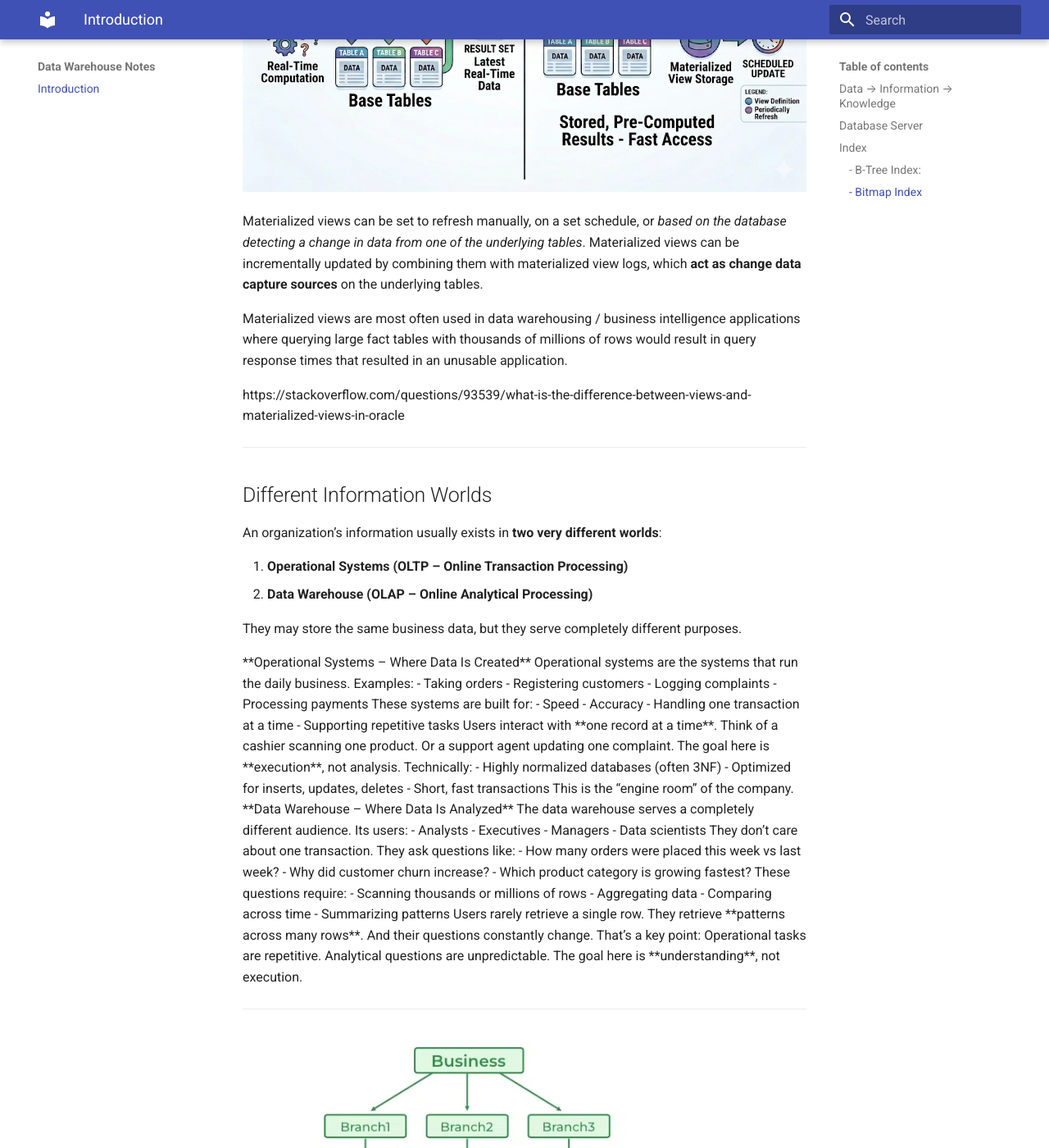
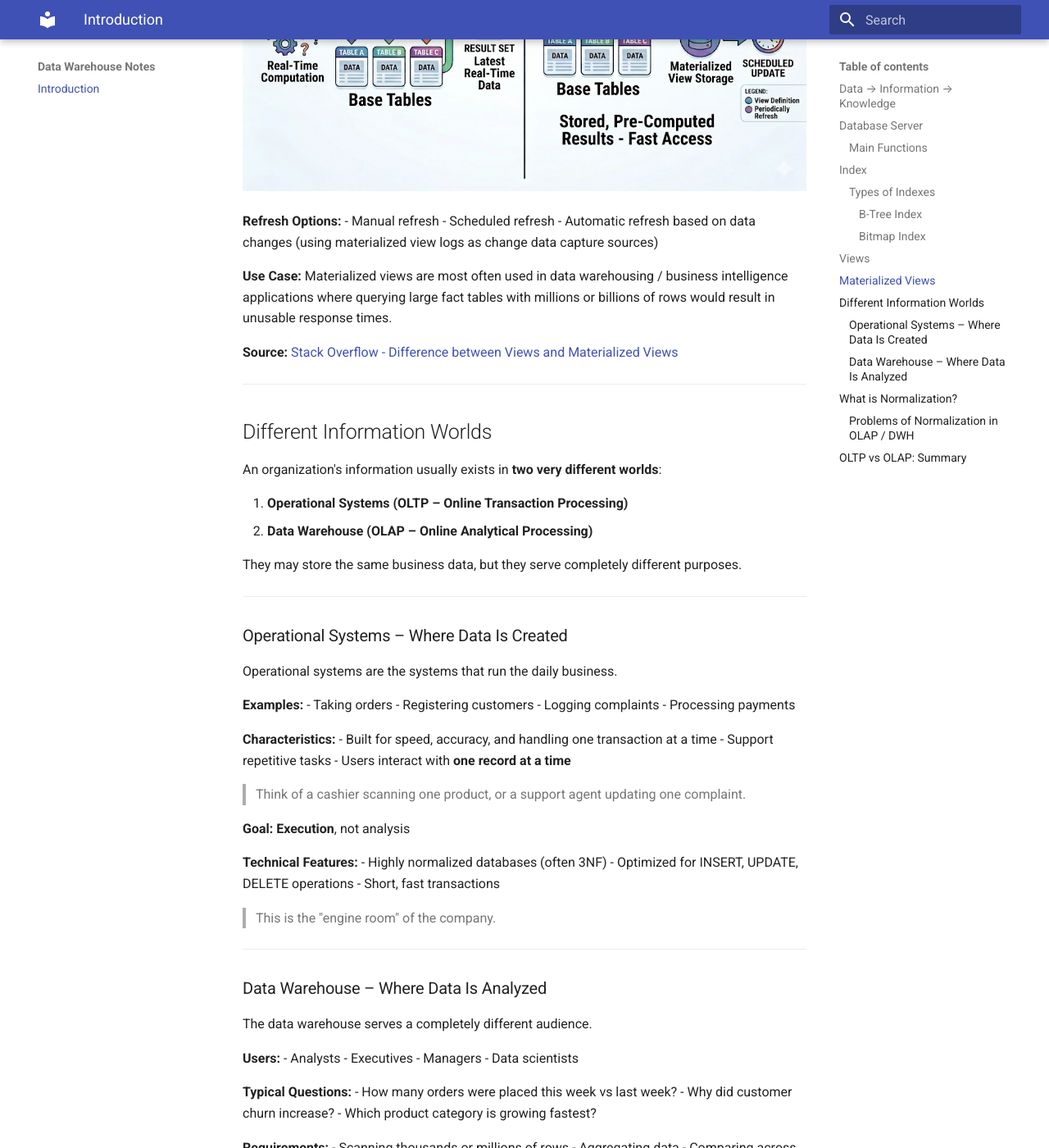
Before and after one commit to salma-nour-eldeen6/data-warehouse-study-notes, an MkDocs documentation site: the page built from docs/ch-1/1_introduction.md, in a window 1280 px wide and 1400 px high, scrolled down 4911 px. Shown: the whole window at 82% size. Built offline with MkDocs 1.6.1 and Material for MkDocs 9.7.7, drawn with Linux system fonts in a browser that asks for light colours; some of the changed text lies outside the part shown.

Commit message:
refactor: improve presentation of introduction file

```diff
--- a/docs/ch-1/1_introduction.md
+++ b/docs/ch-1/1_introduction.md
@@ -1,267 +1,237 @@
 # Introduction
 
-### Data → Information → Knowledge
+## Data → Information → Knowledge
 
-**Data**:
-Raw facts with no meaning yet.
-(Example: numbers, text, logs)
-
-**Information**:
-Data after processing and organizing it.
-It becomes meaningful and useful.
-
-**Knowledge**:
-Deeper understanding extracted from information.
-It represents **hidden patterns and insights**.
+| Concept | Description |
+|:--------|:------------|
+| **Data** | Raw facts with no meaning yet.<br>*Example: numbers, text, logs* |
+| **Information** | Data after processing and organizing it.<br>It becomes meaningful and useful. |
+| **Knowledge** | Deeper understanding extracted from information.<br>It represents **hidden patterns and insights**. |
 
 ![image.png](img/introduction/image.png)
 
-<aside>
-
-- **Knowledge = hidden patterns**
-When you analyze information and discover patterns, you create knowledge.
-- When you **share knowledge**, it becomes **information for others**
-(because they receive it as something structured and understandable).
-- You can **process information multiple times**,
-and it can still remain **information** unless you discover new insights (knowledge).
-</aside>
+> **📌 Key Points**
+> - **Knowledge = hidden patterns** — When you analyze information and discover patterns, you create knowledge.
+> - When you **share knowledge**, it becomes **information for others** (because they receive it as something structured and understandable).
+> - You can **process information multiple times**, and it can still remain **information** unless you discover new insights (knowledge).
 
 ---
 
-
-## **Database Server**
+## Database Server
 
 A **DB Server** is a server responsible for storing, managing, and retrieving data efficiently and securely. It **allows multiple users or applications to access the same data simultaneously**, while ensuring consistency, security, and integrity. It is the core of any system that relies on structured data.
 
-**Main Functions:**
+### Main Functions
 
-- Store data in **tables** in an organized way.
-- Perform **CRUD operations**: Create, Read, Update, Delete.
-- Manage **transactions** to ensure **data integrity**.
-- Handle **multi-user access** and concurrency.
-- Manage **backups** and **recovery**.
+| Function | Description |
+|:---------|:------------|
+| **Storage** | Store data in **tables** in an organized way |
+| **CRUD Operations** | Create, Read, Update, Delete |
+| **Transaction Management** | Ensure **data integrity** |
+| **Concurrency** | Handle **multi-user access** |
+| **Backup & Recovery** | Manage backups and recovery |
 
 ---
 
-## **Index**
+## Index
 
 An **Index** is a **database object** that exists independently of the table data and **speeds up data retrieval** by providing a fast lookup mechanism, without scanning the entire table. It can be created or dropped without physically affecting the table.
 
-**Types of Indexes:**
+### Types of Indexes
 
-### **- B-Tree Index:**
+#### B-Tree Index
 
 Most common; good for exact matches or range queries.
 
-- B-trees, short for *balanced trees*, are the most common type of database index. A **B-tree index** is an ordered list of values divided into ranges. By associating a key with a row or range of rows, B-trees provide excellent retrieval performance for a wide range of queries, including exact match and range searches.-
+> B-trees, short for *balanced trees*, are the most common type of database index. A **B-tree index** is an ordered list of values divided into ranges. By associating a key with a row or range of rows, B-trees provide excellent retrieval performance for a wide range of queries, including exact match and range searches.
 
-    ![image.png](img/introduction/image%201.png)
+![image.png](img/introduction/image%201.png)
 
-    ---
+---
 
+#### Bitmap Index
 
-### **- Bitmap Index**
+Used in OLAP for columns with **low cardinality** (few distinct values, like Gender or Status).
 
-Used in OLAP for columns with low cardinality (like Gender or Status).
+- A Bitmap Index is like a map of bits for each value in a column, which helps the database find rows faster without scanning the entire table.
+- In a **bitmap index**, the database stores a bitmap for each index key. In a conventional B-tree index, one index entry points to a single row. In a bitmap index, each index key stores pointers to multiple rows.
 
-- A Bitmap Index is like a map of bits for each value in a column, which helps the database find rows faster without scanning the entire table
-- In a **bitmap index**, the database stores a bitmap for each index key. In a conventional B-tree index, one index entry points to a single row.
+**When to use bitmap indexes:**
+- The indexed columns have low [cardinality](https://docs.oracle.com/en/database/oracle/oracle-database/19/cncpt/Chunk806120860.html#GUID-5CD22620-6D7A-40DC-BA09-EE3B5339C7F8) (number of distinct values is small compared to table rows).
+- The indexed table is either read-only or not subject to significant modification by DML statements.
 
-    In a bitmap index, each index key stores pointers to multiple rows.
+**Example:** To count all female customers, the database can check the bitmap for 'F' directly instead of scanning all rows.
 
-    Bitmap indexes are primarily designed for data warehousing or environments in which queries reference many columns in an ad hoc fashion. Situations that may call for a bitmap index include:
+**Sample Bitmap for One Column**
 
-    - The indexed columns have low [cardinality](https://docs.oracle.com/en/database/oracle/oracle-database/19/cncpt/Chunk806120860.html#GUID-5CD22620-6D7A-40DC-BA09-EE3B5339C7F8), that is, the number of distinct values is small compared to the number of table rows.
-    - The indexed table is either read-only or not subject to significant modification by DML statements.
-
-For example, if you want to count all female customers, the database can check the bitmap for 'F' directly instead of scanning all rows.
-
-Table 3-4 Sample Bitmap for One Column
-
-| **Value** | **Row 1** | **Row 2** | **Row 3** | **Row 4** | **Row 5** | **Row 6** | **Row 7** |
-| --- | --- | --- | --- | --- | --- | --- | --- |
+| Value | Row 1 | Row 2 | Row 3 | Row 4 | Row 5 | Row 6 | Row 7 |
+|:-----:|:-----:|:-----:|:-----:|:-----:|:-----:|:-----:|:-----:|
 | `M` | 1 | 0 | 1 | 1 | 1 | 0 | 0 |
 | `F` | 0 | 1 | 0 | 0 | 0 | 1 | 1 |
 
-A mapping function converts each bit in the bitmap to a rowid of the `customers` table. Each bit value depends on the values of the corresponding row in the table.
+A mapping function converts each bit in the bitmap to a rowid of the `customers` table. Each bit value depends on the values of the corresponding row in the table.
 
-For example, the bitmap for the `M` value contains a `1` as its first bit because the gender is `M` in the first row of the `customers` table. The bitmap `cust_gender='M'` has a `0` for the bits in rows 2, 6, and 7 because these rows do not contain `M` as their value.
+For example, the bitmap for the `M` value contains a `1` as its first bit because the gender is `M` in the first row of the `customers` table. The bitmap `cust_gender='M'` has a `0` for the bits in rows 2, 6, and 7 because these rows do not contain `M` as their value.
 
 ---
 
-able 3-5 Sample Bitmap for Two Columns
+**Sample Bitmap for Two Columns**
 
-| **Value** | **Row 1** | **Row 2** | **Row 3** | **Row 4** | **Row 5** | **Row 6** | **Row 7** |
-| --- | --- | --- | --- | --- | --- | --- | --- |
+| Value | Row 1 | Row 2 | Row 3 | Row 4 | Row 5 | Row 6 | Row 7 |
+|:-----:|:-----:|:-----:|:-----:|:-----:|:-----:|:-----:|:-----:|
 | `M` | 1 | 0 | 1 | 1 | 1 | 0 | 0 |
 | `F` | 0 | 1 | 0 | 0 | 0 | 1 | 1 |
 | `single` | 0 | 0 | 0 | 0 | 0 | 1 | 1 |
 | `divorced` | 0 | 0 | 0 | 0 | 0 | 0 | 0 |
-| `single` or `divorced`, and `F` | 0 | 0 | 0 | 0 | 0 | 1 | 1 |
+| `single` or `divorced`, and `F` | 0 | 0 | 0 | 0 | 0 | 1 | 1 |
 
-Bitmap indexing efficiently merges indexes that correspond to several conditions in a `WHERE` clause. Rows that satisfy some, but not all, conditions are filtered out before the table itself is accessed. This technique improves response time, often dramatically.
+Bitmap indexing efficiently merges indexes that correspond to several conditions in a `WHERE` clause. Rows that satisfy some, but not all, conditions are filtered out before the table itself is accessed. This technique improves response time, often dramatically.
 
 ---
 
-- The **DB Server** creates and maintains the index.
-- Every time data changes (Insert/Update/Delete), the server automatically updates the index.
+> **ℹ️ Note:** The DB Server creates and maintains the index. Every time data changes (Insert/Update/Delete), the server automatically updates the index.
 
-**Source**
-
-- https://docs.oracle.com/en/database/oracle/oracle-database/19/cncpt/indexes-and-index-organized-tables.html#GUID-B15C4817-7748-456D-9740-8B9628AF9F47
+**Source:** [Oracle Database Concepts - Indexes](https://docs.oracle.com/en/database/oracle/oracle-database/19/cncpt/indexes-and-index-organized-tables.html#GUID-B15C4817-7748-456D-9740-8B9628AF9F47)
 
 ---
 
-# **Views**
+## Views
 
-They evaluate the data in the tables underlying the view definition **at the time the view is queried**. It is a logical view of your tables, with no data stored anywhere else.
+They evaluate the data in the tables underlying the view definition **at the time the view is queried**. It is a logical view of your tables, with no data stored anywhere else.
 
-The upside of a view is that it will **always return the latest data to you**. The **downside of a view is that its performance** depends on how good a select statement the view is based on. If the select statement used by the view joins many tables, or uses joins based on non-indexed columns, the view could perform poorly.
-
-# **Materialized views**
-
-They are similar to regular views, in that they are a logical view of your data (based on a select statement), however, the **underlying query result set has been saved to a table**. The upside of this is that when you query a materialized view, **you are querying a table**, which may also be indexed.
-
-In addition, because all the joins have been resolved at materialized view refresh time, you pay the price of the join once (or as often as you refresh your materialized view), rather than each time you select from the materialized view. In addition, with query rewrite enabled, Oracle can optimize a query that selects from the source of your materialized view in such a way that it instead reads from your materialized view. In situations where you create materialized views as forms of aggregate tables, or as copies of frequently executed queries, this can greatly speed up the response time of your end user application. The **downside though is that the data you get back from the materialized view is only as up to date as the last time the materialized view has been refreshed**.
+| Aspect | Description |
+|:-------|:------------|
+| **Upside** | Always returns the latest data |
+| **Downside** | Performance depends on the underlying SELECT statement. If it joins many tables or uses non-indexed columns, the view could perform poorly. |
 
 ---
 
+## Materialized Views
+
+Similar to regular views (logical view based on a SELECT statement), but the **underlying query result set has been saved to a table**.
+
+| Aspect | Description |
+|:-------|:------------|
+| **Upside** | Querying a materialized view means querying a table, which may also be indexed. Joins are resolved at refresh time, so you pay the join cost once. With query rewrite enabled, Oracle can optimize queries to read from the materialized view automatically. |
+| **Downside** | Data is only as up-to-date as the last refresh. |
+
 ![image.png](img/introduction/image%202.png)
 
-Materialized views can be set to refresh manually, on a set schedule, or *based on the database detecting a change in data from one of the underlying tables*. Materialized views can be incrementally updated by combining them with materialized view logs, which **act as change data capture sources** on the underlying tables.
+**Refresh Options:**
+- Manual refresh
+- Scheduled refresh
+- Automatic refresh based on data changes (using materialized view logs as change data capture sources)
 
-Materialized views are most often used in data warehousing / business intelligence applications where querying large fact tables with thousands of millions of rows would result in query response times that resulted in an unusable application.
+**Use Case:** Materialized views are most often used in data warehousing / business intelligence applications where querying large fact tables with millions or billions of rows would result in unusable response times.
 
-https://stackoverflow.com/questions/93539/what-is-the-difference-between-views-and-materialized-views-in-oracle
+**Source:** [Stack Overflow - Difference between Views and Materialized Views](https://stackoverflow.com/questions/93539/what-is-the-difference-between-views-and-materialized-views-in-oracle)
 
 ---
 
 ## Different Information Worlds
 
-An organization’s information usually exists in **two very different worlds**:
+An organization's information usually exists in **two very different worlds**:
 
 1. **Operational Systems (OLTP – Online Transaction Processing)**
 2. **Data Warehouse (OLAP – Online Analytical Processing)**
 
 They may store the same business data, but they serve completely different purposes.
 
-<aside>
+---
 
-**Operational Systems – Where Data Is Created**
+### Operational Systems – Where Data Is Created
 
 Operational systems are the systems that run the daily business.
 
-Examples:
-
+**Examples:**
 - Taking orders
 - Registering customers
 - Logging complaints
 - Processing payments
 
-These systems are built for:
+**Characteristics:**
+- Built for speed, accuracy, and handling one transaction at a time
+- Support repetitive tasks
+- Users interact with **one record at a time**
 
-- Speed
-- Accuracy
-- Handling one transaction at a time
-- Supporting repetitive tasks
+> Think of a cashier scanning one product, or a support agent updating one complaint.
 
-Users interact with **one record at a time**.
+**Goal:** **Execution**, not analysis
 
-Think of a cashier scanning one product.
-
-Or a support agent updating one complaint.
-
-The goal here is **execution**, not analysis.
-
-Technically:
-
+**Technical Features:**
 - Highly normalized databases (often 3NF)
-- Optimized for inserts, updates, deletes
+- Optimized for INSERT, UPDATE, DELETE operations
 - Short, fast transactions
 
-This is the “engine room” of the company.
+> This is the "engine room" of the company.
 
-</aside>
+---
 
-<aside>
-
-**Data Warehouse – Where Data Is Analyzed**
+### Data Warehouse – Where Data Is Analyzed
 
 The data warehouse serves a completely different audience.
 
-Its users:
-
+**Users:**
 - Analysts
 - Executives
 - Managers
 - Data scientists
 
-They don’t care about one transaction.
-
-They ask questions like:
-
+**Typical Questions:**
 - How many orders were placed this week vs last week?
 - Why did customer churn increase?
 - Which product category is growing fastest?
 
-These questions require:
-
+**Requirements:**
 - Scanning thousands or millions of rows
 - Aggregating data
 - Comparing across time
 - Summarizing patterns
 
-Users rarely retrieve a single row.
+Users rarely retrieve a single row. They retrieve **patterns across many rows**, and their questions constantly change.
 
-They retrieve **patterns across many rows**.
+> **Key Distinction:** Operational tasks are repetitive. Analytical questions are unpredictable.
 
-And their questions constantly change.
-
-That’s a key point:
-
-Operational tasks are repetitive.
-
-Analytical questions are unpredictable.
-
-The goal here is **understanding**, not execution.
-
-</aside>
+**Goal:** **Understanding**, not execution
 
 ---
 
 ![image.png](img/introduction/image%203.png)
 
-https://www.geeksforgeeks.org/dbms/difference-between-olap-and-oltp-in-dbms/
+**Source:** [GeeksforGeeks - Difference between OLAP and OLTP](https://www.geeksforgeeks.org/dbms/difference-between-olap-and-oltp-in-dbms/)
 
-OLAP (Online Analytical Processing) and OLTP (Online Transaction Processing) are both integral parts of data management, but they have different functionalities.
+| Aspect | OLTP | OLAP |
+|:-------|:-----|:-----|
+| **Purpose** | Handling large numbers of transactional operations in real time | Complex queries and data analysis for insights |
+| **Focus** | Data consistency and reliability for daily operations | Multidimensional analysis across vast datasets |
 
-- OLTP focuses on handling large numbers of transactional operations in real time, ensuring data consistency and reliability for daily business operations.
-- OLAP is designed for complex queries and data analysis, enabling businesses to derive insights from vast datasets through multidimensional analysis.
+> **Quick Summary**
+> - **OLTP DBs** → Normalize → Good for transactions
+> - **OLAP / DWH** → Denormalize → Good for analysis and reporting
 
-<aside>
+---
 
-- **OLTP DBs** → normalize → good for transactions
-- **OLAP / DWH** → denormalize → good for analysis and reporting
-</aside>
+## What is Normalization?
 
-## **What is Normalization?**
-
-*Normalization* is the process of organizing a database to reduce redundancy and improve [data integrity](https://database.guide/what-is-data-integrity/).
-
-https://database.guide/what-is-normalization/
+*Normalization* is the process of organizing a database to reduce redundancy and improve [data integrity](https://database.guide/what-is-data-integrity/).
 
 ![image.png](img/introduction/image%204.png)
 
-## **Problems of Normalization in OLAP / DWH**
-
-1. **Too many joins**
-    - Queries need to combine many tables → **slower performance** for big datasets.
-2. **Complex queries**
-    - Harder to write and maintain SQL queries.
-3. **Not ideal for reporting / analytics**
-    - Analytical queries prefer **fewer tables**, so fewer joins = faster scans.
+**Source:** [Database.Guide - What is Normalization?](https://database.guide/what-is-normalization/)
 
 ---
+
+### Problems of Normalization in OLAP / DWH
+
+| Problem | Description |
+|:--------|:------------|
+| **Too many joins** | Queries need to combine many tables → slower performance for large datasets |
+| **Complex queries** | Harder to write and maintain SQL queries |
+| **Not ideal for reporting** | Analytical queries prefer fewer tables → fewer joins = faster scans |
+
+---
+
+## OLTP vs OLAP: Summary
 
 Even if both systems use the same business data, they differ in:
 
@@ -271,39 +241,19 @@
 - Data structure
 - Frequency of change
 
+| Aspect | Operational Systems (OLTP) | Data Warehouse (OLAP) |
+|:-------|:--------------------------|:---------------------|
+| **Focus** | Current state | History |
+| **Optimized for** | Writes (INSERT/UPDATE/DELETE) | Reads (SELECT queries) |
+| **Transaction type** | Small, fast transactions | Large, complex queries |
 
+> **Key Insight:** This is not just a hardware separation issue. Moving an operational database to another server does not automatically transform it into a data warehouse. If the structure remains transaction-oriented:
+> - Queries become complex
+> - Joins multiply
+> - Performance degrades
+> - Business users struggle
 
----
-
-**Operational systems:**
-
-- Focus on current state
-- Optimize for writes
-- Handle small, fast transactions
-
-**Data warehouses:**
-
-- Focus on history
-- Optimize for reads
-- Handle large, complex queries
-
-This is not just a hardware separation issue.
-
-Moving an operational database to another server does not automatically transform it into a data warehouse.
-
-<aside>
-
-- OLTP = “doing the work” (write)
-- OLAP = “analyzing the work” (read)
-</aside>
-
-If the structure remains transaction-oriented:
-
-- Queries become complex
-- Joins multiply
-- Performance degrades
-- Business users struggle
-
-True analytical environments must be designed specifically for analytical needs.
-
----
+> **Bottom Line:** True analytical environments must be designed specifically for analytical needs.
+>
+> - **OLTP** = "doing the work" (write)
+> - **OLAP** = "analyzing the work" (read)
```
